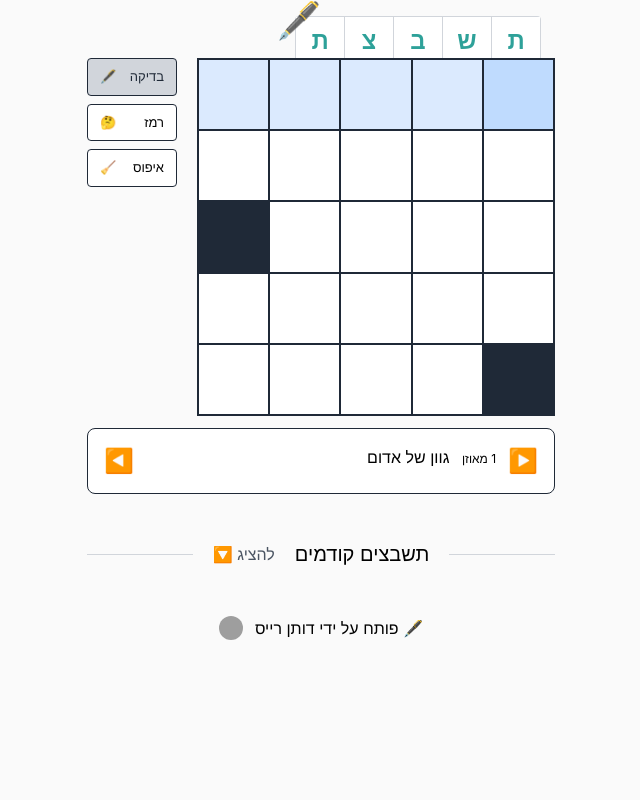
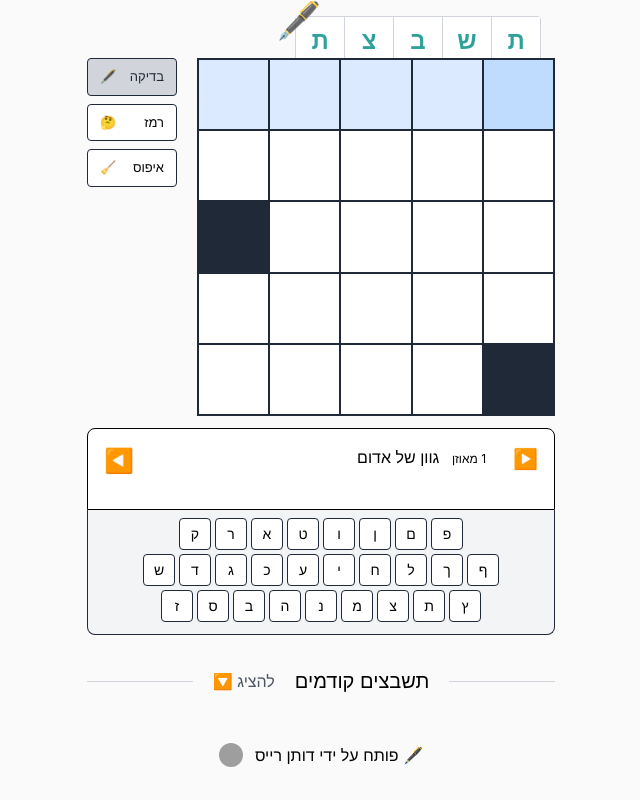
Before and after one commit to dotanrs/tashbezet, a React (Create React App) app: page / in a window 1280 px wide. Both pictures are taken after a click on the button "מוכנים לֶתַשְבֶצ?". Shown: the whole page, without its empty margins (319-959 px from the left). Built offline with nearby package versions, Linux system fonts and the light colour scheme; grey boxes are pictures that could not be loaded.

Commit message:
Keyboard

```diff
--- /dev/null
+++ b/src/components/HebrewKeyboard.tsx
@@ -0,0 +1,34 @@
+import React from 'react';
+
+interface HebrewKeyboardProps {
+  onLetterClick: (letter: string) => void;
+}
+
+const HebrewKeyboard: React.FC<HebrewKeyboardProps> = ({ onLetterClick }) => {
+  // Hebrew keyboard layout in three rows
+  const keyboardRows = [
+    ['ק', 'ר', 'א', 'ט', 'ו', 'ן', 'ם', 'פ'],
+    ['ש', 'ד', 'ג', 'כ', 'ע', 'י', 'ח', 'ל', 'ך', 'ף'],
+    ['ז', 'ס', 'ב', 'ה', 'נ', 'מ', 'צ', 'ת', 'ץ']
+  ];
+
+  return (
+    <div className="w-full bg-gray-100 p-2 rounded-b-lg border-[0.5px] border-t-0 border-gray-800">
+      {keyboardRows.map((row, rowIndex) => (
+        <div key={rowIndex} className="flex justify-center gap-1 mb-1">
+          {row.map((letter) => (
+            <button
+              key={letter}
+              onClick={() => onLetterClick(letter)}
+              className="w-8 h-8 flex items-center justify-center bg-white rounded border-[1px] border-gray-800 hover:bg-gray-200 active:bg-gray-300 text-sm"
+            >
+              {letter}
+            </button>
+          ))}
+        </div>
+      ))}
+    </div>
+  );
+};
+
+export default HebrewKeyboard;
--- a/src/crossword-puzzle.tsx
+++ b/src/crossword-puzzle.tsx
@@ -7,6 +7,7 @@ import ReactConfetti from 'react-confetti';
 import { puzzles, PuzzleId } from './crosswords';
 import PreviousPuzzles from './components/PreviousPuzzles';
 import CrosswordGrid from './components/CrosswordGrid';
+import HebrewKeyboard from './components/HebrewKeyboard';
 import { findNextDirectCell, findNextDirectCellV2 } from './utils/crosswordNavigation';
 
 const CrosswordPuzzle = () => {
@@ -645,9 +646,9 @@ const CrosswordPuzzle = () => {
 
 
                 {/* Clues display */}
-                <div className="h-[80px]">
-                <div className="mb-4 p-4 bg-white border-[1px] border-gray-800 rounded w-full direction-rtl text-right flex rounded-lg justify-between" style={{ direction: 'rtl' }}>
-                  <div className="flex-none gap-20 cursor-pointer select-none text-2xl"
+                <div className="min-h-[82px] bg-white border-[0.5px] border-black rounded-t-lg">
+                  <div className="p-4 w-full direction-rtl text-right flex gap-[15px] rounded-lg justify-between" style={{ direction: 'rtl' }}>
+                    <div className="flex-none cursor-pointer select-none text-xl"
                     onClick={() => moveToNextDefinition(true)}>
                     {"▶️"}
                     </div>
@@ -669,6 +670,7 @@ const CrosswordPuzzle = () => {
                     </div>
                   </div>
                 </div>
+                <HebrewKeyboard onLetterClick={handleLetterInput} />
 
                 <PreviousPuzzles
                   currentPuzzleId={currentPuzzleId}
```
Lines whose indentation alone changed are shown as unchanged.
